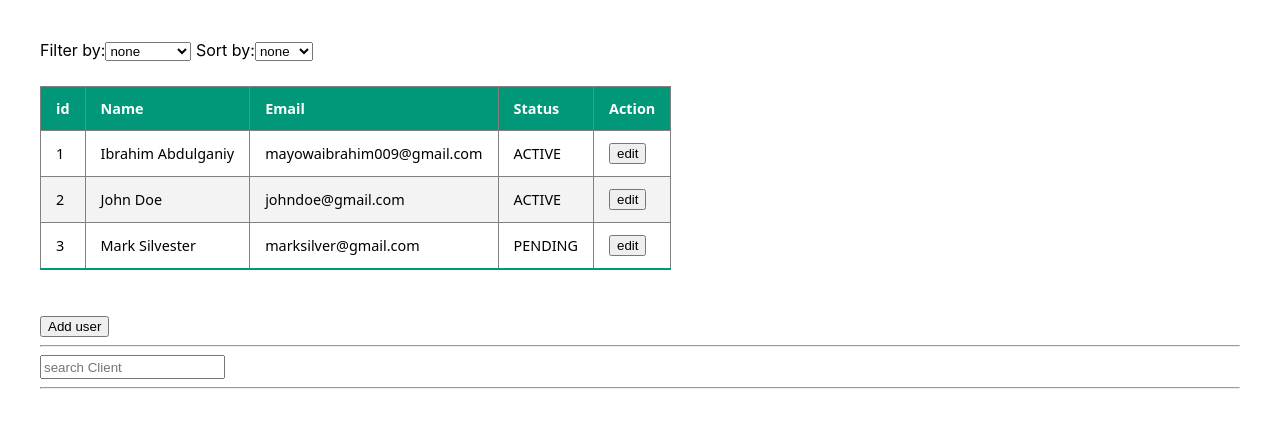
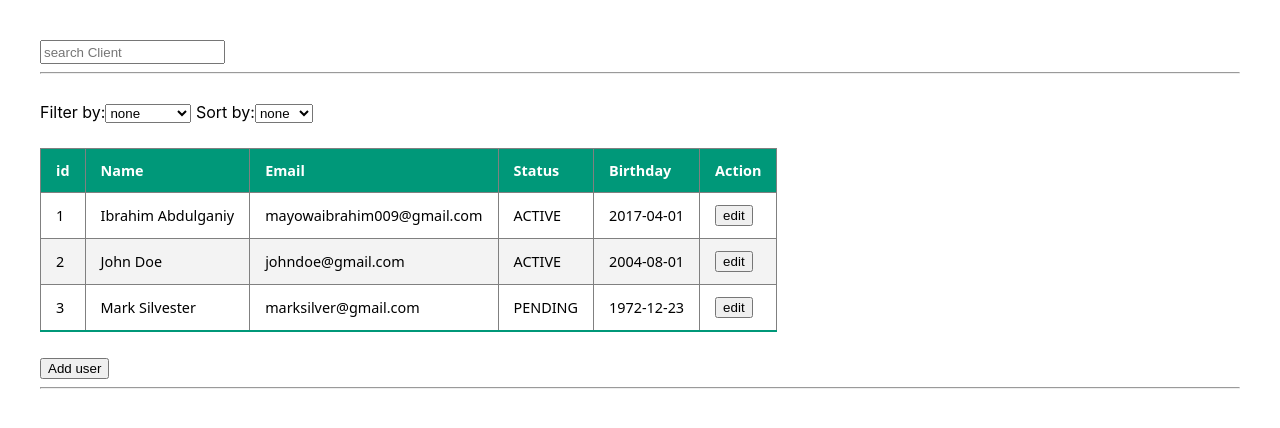
Before and after one commit to mayluv17/moberries, a React (Create React App) app: page / in a window 1280 px wide. Shown: the top 428 px of the page. Built offline with nearby package versions, Linux system fonts and the light colour scheme.

Commit message:
refactoring

```diff
--- a/src/components/Client.tsx
+++ b/src/components/Client.tsx
@@ -17,6 +17,7 @@ const Client: React.FC<clientProp> = ({ data, toggleEditor }): ReactElement => {
             <th>Name</th>
             <th>Email</th>
             <th>Status</th>
+            <th>Birthday</th>
             <th>Action</th>
           </tr>
         </thead>
@@ -32,6 +33,7 @@ const Client: React.FC<clientProp> = ({ data, toggleEditor }): ReactElement => {
                 <td>{client.name}</td>
                 <td>{client.email}</td>
                 <td>{client.status}</td>
+                <td>{client.date}</td>
                 <td>
                   <button
                     data-userid={client.id}
--- /dev/null
+++ b/src/components/Form.tsx
@@ -0,0 +1,65 @@
+import { ChangeEvent, MouseEvent } from "react";
+import { clientsType } from "../types/clientProps";
+
+interface formType {
+  handleForm: (e: ChangeEvent<HTMLInputElement | HTMLSelectElement>) => void;
+  editInput: clientsType;
+  handleFormSubmit: (e: MouseEvent<HTMLButtonElement>) => void;
+}
+
+export const Form = (props: formType) => {
+  const { handleForm, editInput, handleFormSubmit } = props;
+  return (
+    <>
+      <div>
+        <form>
+          <label htmlFor="name"> Name </label>
+          <input
+            id="name"
+            name="name"
+            value={editInput?.name}
+            onChange={(e) => handleForm(e)}
+            type="text"
+            required
+          ></input>
+          <br />
+          <br />
+          <label htmlFor="email"> Email </label>
+          <input
+            id="email"
+            name="email"
+            value={editInput?.email}
+            onChange={(e) => handleForm(e)}
+            type="email"
+            required
+          ></input>
+          <label htmlFor="birthday"> Birthday </label>
+          <input
+            id="birthday"
+            name="date"
+            value={editInput?.date}
+            onChange={(e) => handleForm(e)}
+            type="date"
+            required
+          ></input>
+          <br />
+          <br />
+          <label htmlFor="status"> Status </label>
+          <select
+            id="status"
+            name="status"
+            value={editInput?.status}
+            onChange={(e) => handleForm(e)}
+          >
+            <option value={"ACTIVE"}>ACTIVE</option>
+            <option value={"PENDING"}>PENDING</option>
+            <option value={"BLOCKED"}>BLOCKED</option>
+          </select>
+          <br />
+          <br />
+          <button onClick={handleFormSubmit}>Save</button>
+        </form>
+      </div>
+    </>
+  );
+};
--- a/src/components/Home.tsx
+++ b/src/components/Home.tsx
@@ -2,6 +2,8 @@ import { useState, MouseEvent, ChangeEvent, ReactElement } from "react";
 import { clientsData } from "../data/data";
 import { clientsType } from "../types/clientProps";
 import Client from "../components/Client";
+import SearchAndFilter from "./SearchAndfFilter";
+import { Form } from "./Form";
 
 const Home: React.FC = (): ReactElement => {
   const defaultData: clientsType = {
@@ -151,93 +153,28 @@ const Home: React.FC = (): ReactElement => {
 
     const existingData = [...currentData];
     const sortedData: clientsType[] = sortData(sortBy, existingData);
-    console.log(sortedData);
     setCurrentData(sortedData);
   };
 
   return (
     <div className="App">
-      <label htmlFor="filter"> Filter by:</label>
-      <select
-        value={fliterSortInput.filterBy}
-        name="filterBy"
-        onChange={(e) => handleFilterResult(e)}
-      >
-        <option>none</option>
-        <option>ACTIVE</option>
-        <option>PENDING</option>
-        <option>BLOCKED</option>
-      </select>
+      <SearchAndFilter
+        handleSearch={(e) => handleSearch(e)}
+        searchInput={searchInput}
+        handleSort={(e) => handleSort(e)}
+        handleFilterResult={(e) => handleFilterResult(e)}
+        fliterSortInput={fliterSortInput}
+      />
 
-      <label htmlFor="sort"> Sort by:</label>
-      <select
-        value={fliterSortInput.sortBy}
-        name="sortBy"
-        onChange={(e) => handleSort(e)}
-      >
-        <option value="none">none</option>
-        <option value="a-z">A to Z</option>
-        <option value="z-a">Z to A</option>
-      </select>
       <Client data={currentData} toggleEditor={toggleEditor} />
-      <br />
       <button onClick={handleAddNewClient}>Add user</button>
       <hr />
-      <input
-        placeholder="search Client"
-        type="search"
-        onChange={handleSearch}
-        value={searchInput}
-      />
-      <hr />
-
       {toggleForm && (
-        <div>
-          <form>
-            <label htmlFor="name"> Name </label>
-            <input
-              id="name"
-              name="name"
-              value={editInput?.name}
-              onChange={(e) => handleForm(e)}
-              type="text"
-            ></input>
-            <br />
-            <br />
-            <label htmlFor="email"> Email </label>
-            <input
-              id="email"
-              name="email"
-              value={editInput?.email}
-              onChange={(e) => handleForm(e)}
-              type="email"
-            ></input>
-            <label htmlFor="birthday"> Birthday </label>
-            <input
-              id="birthday"
-              name="date"
-              value={editInput?.date}
-              onChange={(e) => handleForm(e)}
-              type="date"
-            ></input>
-            <br />
-            <br />
-            <label htmlFor="status"> Status </label>
-            <select
-              id="status"
-              name="status"
-              value={editInput?.status}
-              onChange={(e) => handleForm(e)}
-            >
-              <option value={"ACTIVE"}>ACTIVE</option>
-              <option value={"PENDING"}>PENDING</option>
-              <option value={"BLOCKED"}>BLOCKED</option>
-            </select>
-            <br />
-            <br />
-            <button onClick={handleFormSubmit}>Save</button>
-          </form>
-        </div>
+        <Form
+          editInput={editInput}
+          handleForm={(e) => handleForm(e)}
+          handleFormSubmit={(e) => handleFormSubmit(e)}
+        />
       )}
     </div>
   );
--- /dev/null
+++ b/src/components/SearchAndfFilter.tsx
@@ -0,0 +1,60 @@
+import { ChangeEvent } from "react";
+
+interface Searcandfilterprop {
+  handleSort: (e: ChangeEvent<HTMLSelectElement>) => void;
+  handleSearch: (e: ChangeEvent<HTMLInputElement>) => void;
+  searchInput: string;
+  handleFilterResult: (e: ChangeEvent<HTMLSelectElement>) => void;
+  fliterSortInput: {
+    filterBy: string;
+    sortBy: string;
+  };
+}
+const Searcandfilter = (props: Searcandfilterprop) => {
+  const {
+    handleSort,
+    handleSearch,
+    searchInput,
+    fliterSortInput,
+    handleFilterResult,
+  } = props;
+
+  return (
+    <>
+      <input
+        placeholder="search Client"
+        type="search"
+        onChange={handleSearch}
+        value={searchInput}
+      />
+      <hr />
+      <br />
+      <label htmlFor="filter"> Filter by:</label>
+      <select
+        value={fliterSortInput.filterBy}
+        name="filterBy"
+        onChange={(e) => handleFilterResult(e)}
+      >
+        <option>none</option>
+        <option>ACTIVE</option>
+        <option>PENDING</option>
+        <option>BLOCKED</option>
+      </select>
+
+      <label htmlFor="sort"> Sort by:</label>
+      <select
+        value={fliterSortInput.sortBy}
+        name="sortBy"
+        onChange={(e) => handleSort(e)}
+      >
+        <option value="none">none</option>
+        <option value="a-z">A to Z</option>
+        <option value="z-a">Z to A</option>
+      </select>
+
+      <br />
+    </>
+  );
+};
+
+export default Searcandfilter;
```
